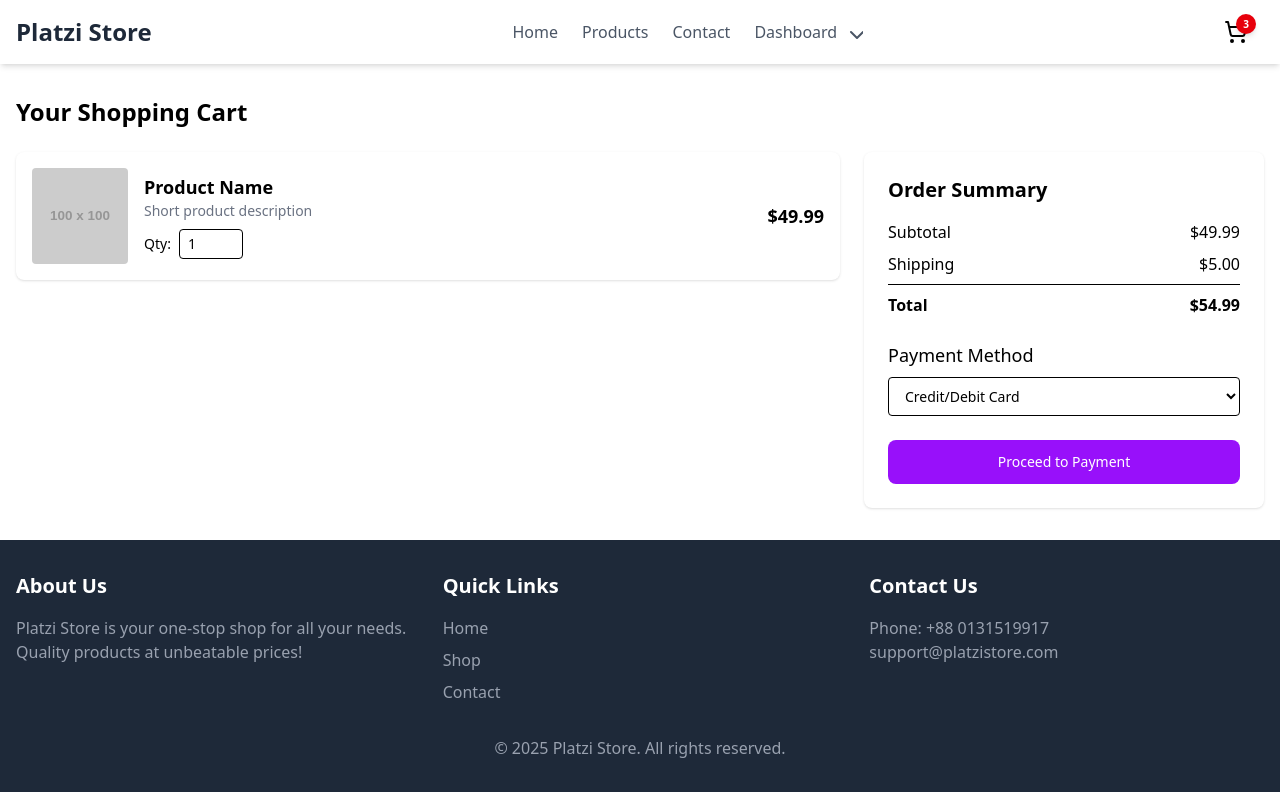
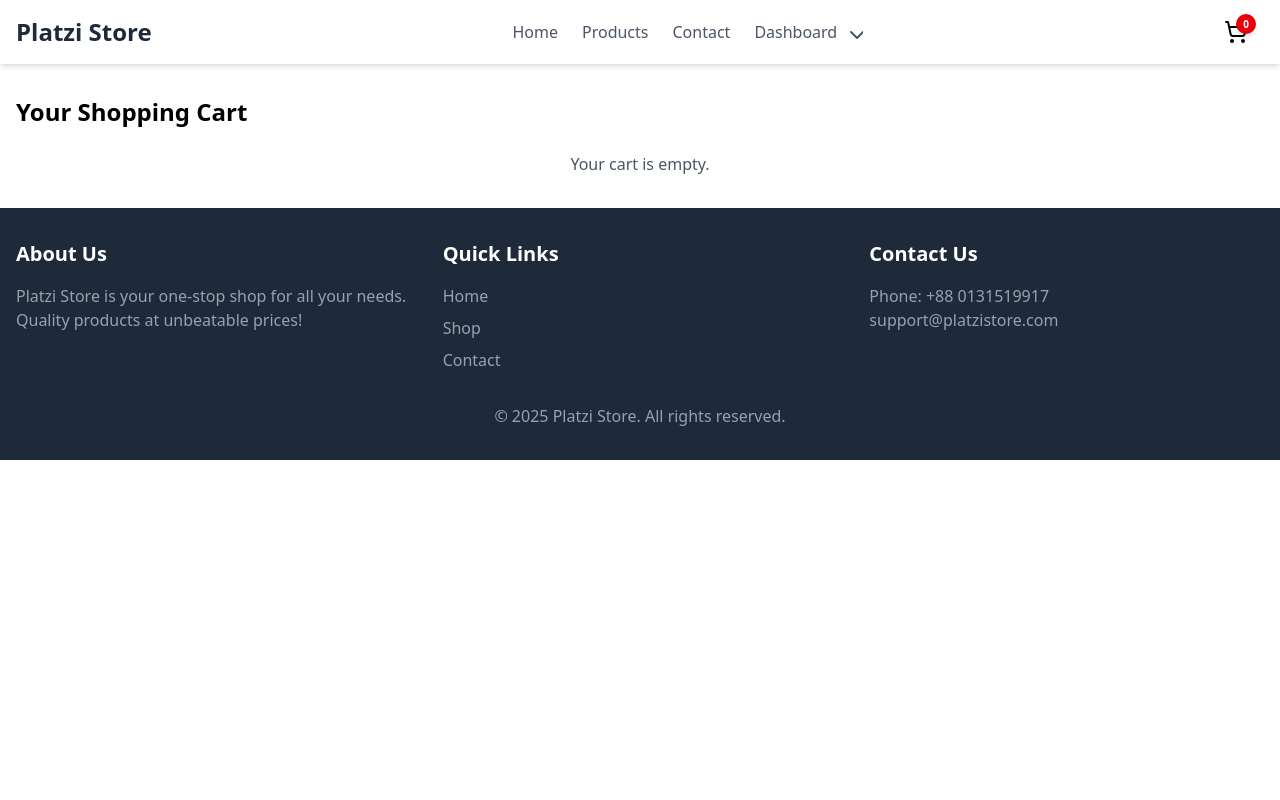
Before and after one commit to mdsajalali/platzi-store, an Angular app: page /cart in a window 1280 px wide. Built offline with nearby package versions, Linux system fonts and the light colour scheme.

Commit message:
added: cart functionality

```diff
--- a/src/app/components/header/header.component.html
+++ b/src/app/components/header/header.component.html
@@ -38,7 +38,7 @@
         </svg>
         <span
           class="absolute -top-1.5 -right-2 bg-red-600 text-white text-[10px] font-semibold rounded-full min-w-[20px] h-5 flex items-center justify-center shadow-md select-none">
-          3
+          {{ cartQuantity }}
         </span>
       </a>
 
--- a/src/app/components/header/header.component.ts
+++ b/src/app/components/header/header.component.ts
@@ -1,5 +1,5 @@
 import { CommonModule } from '@angular/common';
-import { Component } from '@angular/core';
+import { Component, OnDestroy, OnInit } from '@angular/core';
 import { RouterLink } from '@angular/router';
 
 @Component({
@@ -8,9 +8,27 @@ import { RouterLink } from '@angular/router';
   templateUrl: './header.component.html',
   styleUrl: './header.component.css',
 })
-export class HeaderComponent {
+export class HeaderComponent implements OnInit, OnDestroy {
   isSidebarOpen = false;
   isMobileDashboardOpen = false;
+  cartQuantity: any = 0;
+
+  ngOnInit() {
+    this.updateCartQuantity();
+    window.addEventListener('cartUpdated', this.updateCartQuantity);
+  }
+
+  ngOnDestroy() {
+    window.removeEventListener('cartUpdated', this.updateCartQuantity);
+  }
+
+  updateCartQuantity = () => {
+    const cart = JSON.parse(localStorage.getItem('cart') || '{}');
+    this.cartQuantity = Object.values(cart).reduce(
+      (sum: any, qty: any) => sum + qty,
+      0
+    );
+  };
 
   toggleSidebar() {
     this.isSidebarOpen = !this.isSidebarOpen;
--- a/src/app/compontnts/product-card/product-card.component.html
+++ b/src/app/compontnts/product-card/product-card.component.html
@@ -16,6 +16,7 @@
       <span class="text-gray-500">{{ product.category.name }}</span>
       <p class="text-gray-900 mt-1 font-semibold">Price: ${{ product.price }}</p>
       <button
+      (click)="addToCart()"
         class="mt-2 w-full bg-purple-600 hover:bg-purple-700 text-white py-2 rounded-lg transition cursor-pointer"
       >
         Add To Cart
--- a/src/app/compontnts/product-card/product-card.component.ts
+++ b/src/app/compontnts/product-card/product-card.component.ts
@@ -10,4 +10,15 @@ import { Product } from '../../types';
 })
 export class ProductCardComponent {
   @Input() product!: Product;
+
+  addToCart() {
+    const cart = JSON.parse(localStorage.getItem('cart') || '{}');
+    if (cart[this.product.id]) {
+      cart[this.product.id] += 1;
+    } else {
+      cart[this.product.id] = 1;
+    }
+    localStorage.setItem('cart', JSON.stringify(cart));
+    window.dispatchEvent(new Event('cartUpdated'));
+  }
 }
--- a/src/app/pages/carts/carts.component.html
+++ b/src/app/pages/carts/carts.component.html
@@ -1,31 +1,56 @@
+<!-- carts.component.html -->
+
 <div class="container mx-auto px-4 py-8">
   <h1 class="text-2xl font-bold mb-6">Your Shopping Cart</h1>
 
-  <div class="grid grid-cols-1 lg:grid-cols-3 gap-6">
+  <div *ngIf="cartItems.length === 0" class="text-center text-gray-600">
+    Your cart is empty.
+  </div>
+
+  <div
+    *ngIf="cartItems.length > 0"
+    class="grid grid-cols-1 lg:grid-cols-3 gap-6"
+  >
     <div class="lg:col-span-2 space-y-4">
       <div
+        *ngFor="let item of cartItems; let i = index"
         class="flex flex-col md:flex-row items-center gap-4 bg-white p-4 shadow rounded-lg"
       >
         <img
-          src="https://via.placeholder.com/100"
-          alt="Product"
+          [src]="item.product.images[0]"
+          [alt]="item.product.title"
           class="w-24 h-24 rounded object-cover"
         />
         <div class="flex-1">
-          <h2 class="font-semibold text-lg">Product Name</h2>
-          <p class="text-sm text-gray-500">Short product description</p>
+          <h2 class="font-semibold text-lg">{{ item.product.title }}</h2>
+          <p class="text-sm text-gray-500">{{ item.product.description }}</p>
           <div class="mt-2 flex items-center gap-2">
-            <label for="qty" class="text-sm">Qty:</label>
+            <label for="qty-{{ i }}" class="text-sm">Qty:</label>
+            <button
+              class="px-2 bg-gray-200 rounded"
+              (click)="decreaseQuantity(i)"
+            >
+              -
+            </button>
             <input
-              id="qty"
+              id="qty-{{ i }}"
               type="number"
               min="1"
-              value="1"
-              class="w-16 border rounded px-2 py-1 text-sm"
+              [value]="item.quantity"
+              (input)="updateQuantity($event, i)"
+              class="w-16 border rounded px-2 py-1 text-sm text-center"
             />
+            <button
+              class="px-2 bg-gray-200 rounded"
+              (click)="increaseQuantity(i)"
+            >
+              +
+            </button>
           </div>
         </div>
-        <div class="font-bold text-lg">$49.99</div>
+        <div class="font-bold text-lg">
+          ${{ item.product.price * item.quantity }}
+        </div>
       </div>
     </div>
 
@@ -34,15 +59,15 @@
       <h2 class="text-xl font-semibold mb-4">Order Summary</h2>
       <div class="flex justify-between mb-2">
         <span>Subtotal</span>
-        <span>$49.99</span>
+        <span>${{ subtotal }}</span>
       </div>
       <div class="flex justify-between mb-2">
         <span>Shipping</span>
-        <span>$5.00</span>
+        <span>${{ shipping }}</span>
       </div>
       <div class="flex justify-between font-bold border-t pt-2 mt-2">
         <span>Total</span>
-        <span>$54.99</span>
+        <span>${{ total }}</span>
       </div>
 
       <div class="mt-6">
@@ -56,9 +81,17 @@
 
       <button
         class="w-full bg-purple-600 text-white px-4 cursor-pointer hover:bg-purple-700 mt-6 py-3 rounded-lg text-sm transition-all duration-300"
+        (click)="proceedToPayment()"
       >
         Proceed to Payment
       </button>
+
+      <p
+        *ngIf="paymentMessage"
+        class="mt-4 text-green-600 font-semibold text-center"
+      >
+        {{ paymentMessage }}
+      </p>
     </div>
   </div>
 </div>
--- a/src/app/pages/carts/carts.component.ts
+++ b/src/app/pages/carts/carts.component.ts
@@ -1,11 +1,100 @@
 import { Component } from '@angular/core';
+import { ProductService } from '../../services/product.service';
+import { Product } from '../../types';
+import { CommonModule } from '@angular/common';
 
 @Component({
   selector: 'app-carts',
-  imports: [],
+  imports: [CommonModule],
   templateUrl: './carts.component.html',
-  styleUrl: './carts.component.css'
+  styleUrl: './carts.component.css',
 })
 export class CartsComponent {
+  cartItems: {
+    product: Product;
+    quantity: number;
+  }[] = [];
 
+  shipping = 5; // fixed shipping cost
+  subtotal = 0;
+  total = 0;
+  paymentMessage = '';
+
+  constructor(private productService: ProductService) {}
+
+  ngOnInit() {
+    this.loadCart();
+  }
+
+  loadCart() {
+    const cart = JSON.parse(localStorage.getItem('cart') || '{}');
+    const productIds = Object.keys(cart);
+
+    if (productIds.length === 0) {
+      this.cartItems = [];
+      this.calculateTotals();
+      return;
+    }
+
+    // Fetch product details for all IDs
+    Promise.all(
+      productIds.map((id) =>
+        this.productService.getProductById(+id).toPromise()
+      )
+    ).then((products: any) => {
+      this.cartItems = products.map((product: any) => ({
+        product,
+        quantity: cart[product.id],
+      }));
+      this.calculateTotals();
+    });
+  }
+
+  calculateTotals() {
+    this.subtotal = this.cartItems.reduce(
+      (sum, item) => sum + item.product.price * item.quantity,
+      0
+    );
+    this.total = this.subtotal + this.shipping;
+  }
+
+  increaseQuantity(index: number) {
+    this.cartItems[index].quantity++;
+    this.updateCartStorage();
+  }
+
+  decreaseQuantity(index: number) {
+    if (this.cartItems[index].quantity > 1) {
+      this.cartItems[index].quantity--;
+      this.updateCartStorage();
+    }
+  }
+
+  updateQuantity(event: any, index: number) {
+    const value = parseInt(event.target.value, 10);
+    if (value > 0) {
+      this.cartItems[index].quantity = value;
+      this.updateCartStorage();
+    }
+  }
+
+  updateCartStorage() {
+    const cart: Record<number, number> = {};
+    this.cartItems.forEach((item) => {
+      cart[item.product.id] = item.quantity;
+    });
+    localStorage.setItem('cart', JSON.stringify(cart));
+    this.calculateTotals();
+    window.dispatchEvent(new Event('cartUpdated'));
+  }
+
+  proceedToPayment() {
+    localStorage.removeItem('cart');
+    this.cartItems = [];
+    this.subtotal = 0;
+    this.total = 0;
+    this.paymentMessage =
+      'Thank you for your purchase! Your order has been processed successfully.';
+    window.dispatchEvent(new Event('cartUpdated'));
+  }
 }
```
